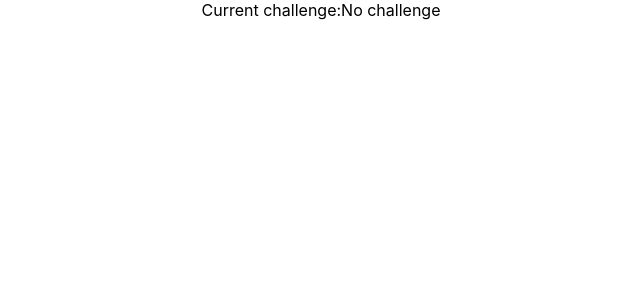
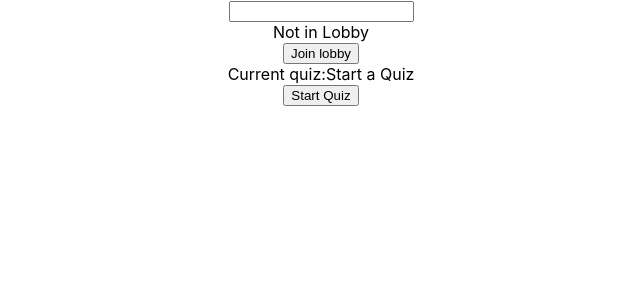
Before and after one commit to garrowat/quizzm, a React (Create React App) app: page / in a window 1280 px wide. Shown: the top 300 px of the page, without its empty margins (319-959 px from the left). Built offline with nearby package versions, Linux system fonts and the light colour scheme; no server answers.

Commit message:
Add buttons for joining lobby and starting a quiz

```diff
--- a/src/App.js
+++ b/src/App.js
@@ -1,19 +1,42 @@
+/* eslint-disable react/jsx-filename-extension */
 import React, { useState, useEffect } from 'react';
 import './App.css';
 import io from 'socket.io-client';
 
 function App() {
   const socket = io('http://localhost:3001');
-  const [challenge, setChallenge] = useState('No challenge');
+  const [name, setName] = useState('Anonymous Coward')
+  const [inLobby, setInLobby] = useState(false);
+  const [quiz, setQuiz] = useState('Start a Quiz');
 
   useEffect(() => {
-    socket.emit('my other event', { my: 'message received' });
+    socket.emit('player connected', { room: 'Someone has connected' });
   });
+
+  const joinLobby = (e) => {
+    e.preventDefault();
+    setInLobby(!inLobby);
+    socket.emit('join lobby', { message: 'Someone has joined the lobby' });
+  };
 
   return (
     <div className="App">
-      Current challenge:
-      { challenge }
+      <input type=""></input>
+      <div>
+        { inLobby ? 'Joined Lobby' : 'Not in Lobby' }
+      </div>
+      <div>
+        <button type="button" onClick={joinLobby}>
+          { inLobby ? 'Leave Lobby' : 'Join lobby' }
+        </button>
+      </div>
+      <div>
+        Current quiz:
+        { quiz }
+      </div>
+      <div>
+        <button>Start Quiz</button>
+      </div>
     </div>
   );
 }
```
